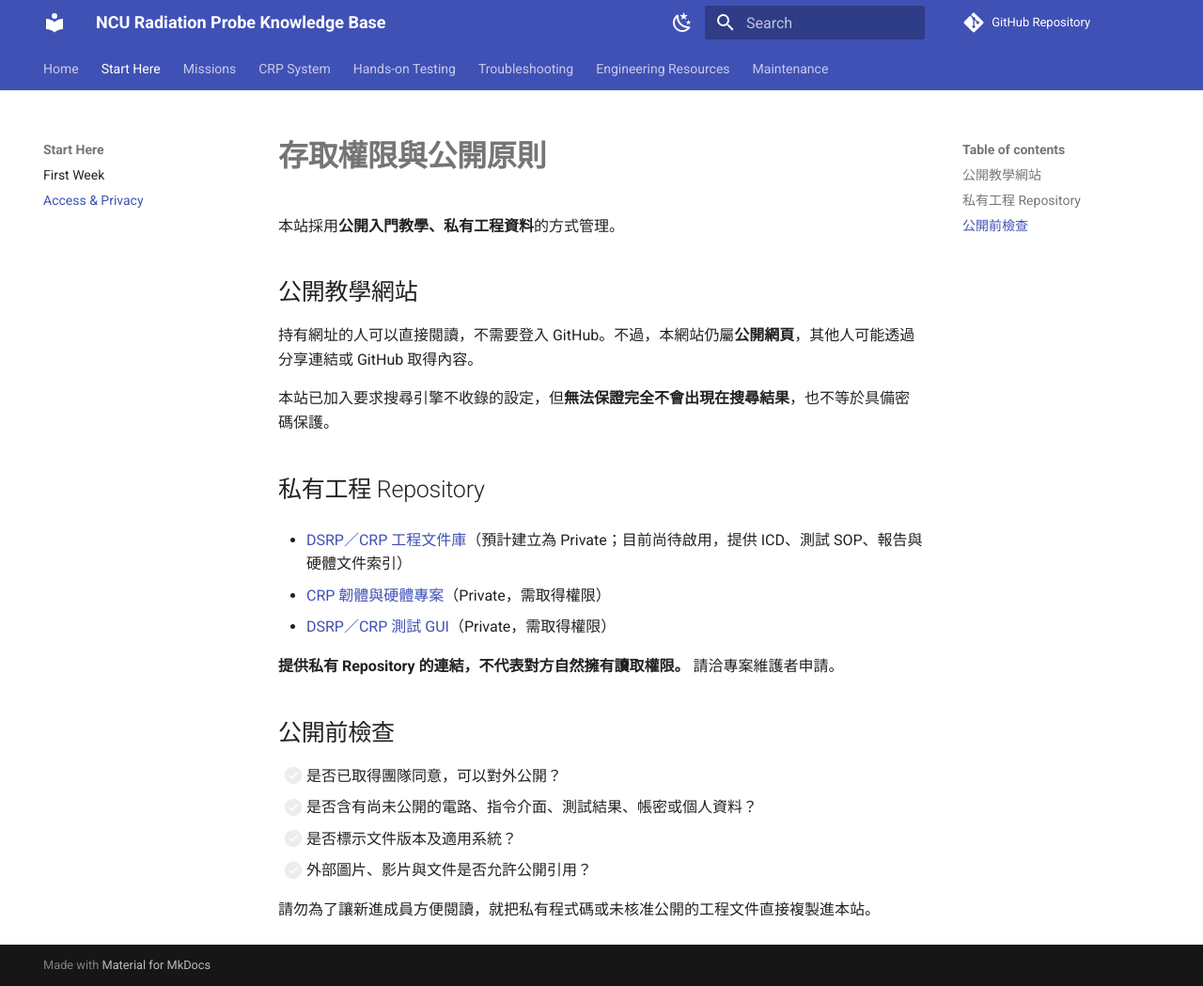
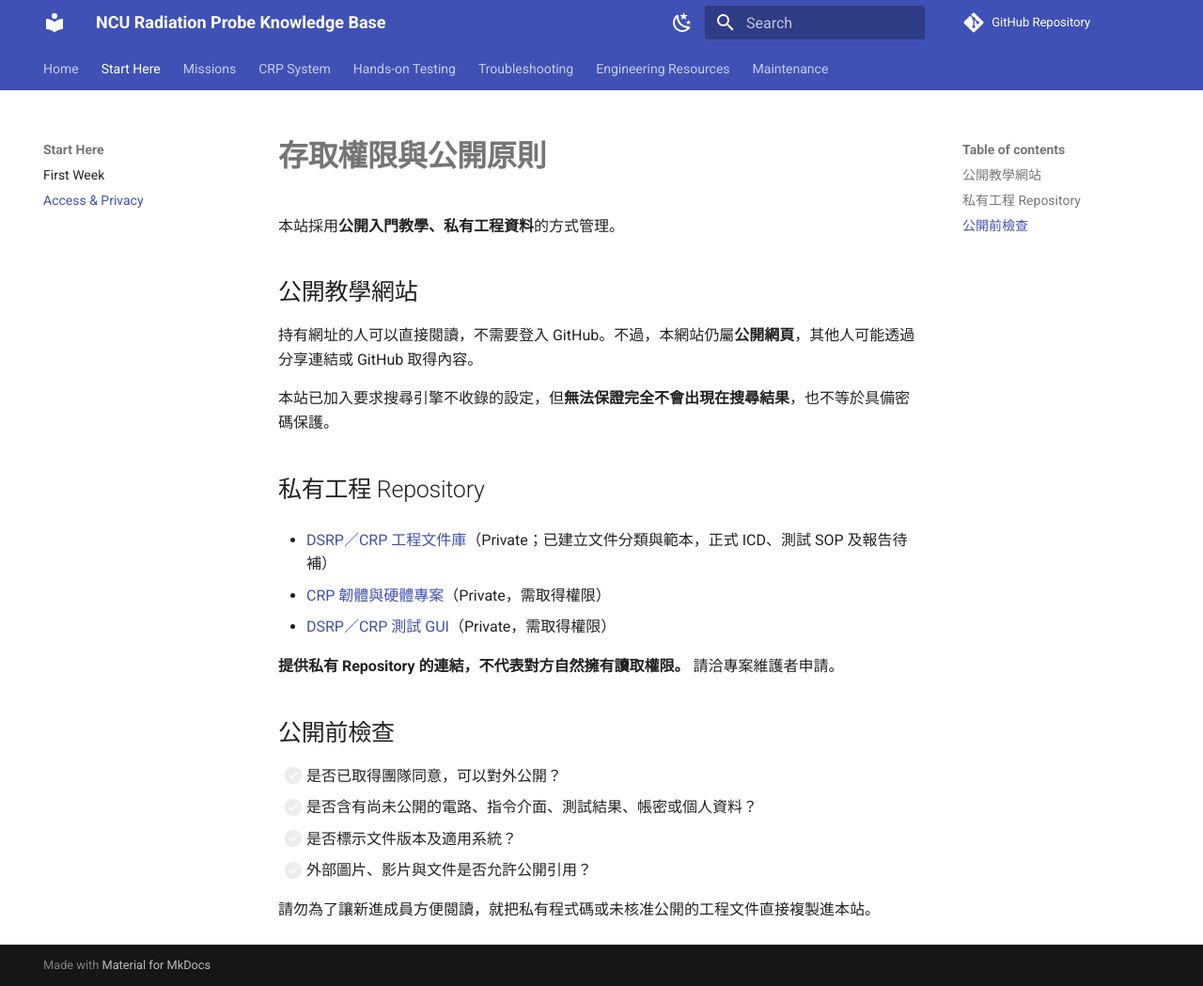
Before and after one commit to Mondayhs/radiation-probe-docs, an MkDocs documentation site: the page built from docs/start/access.md, in a window 1280 px wide and 1049 px high. Shown: the whole window at 94% size. Built offline with MkDocs 1.6.1 and Material for MkDocs 9.7.7, drawn with Linux system fonts in a browser that asks for light colours; comment, search, counter and statistics services are not loaded.

Commit message:
Activate private engineering library references

```diff
--- a/docs/start/access.md
+++ b/docs/start/access.md
@@ -10,7 +10,7 @@
 
 ## 私有工程 Repository
 
-- [DSRP／CRP 工程文件庫](https://github.com/Mondayhs/radiation-probe-engineering)（預計建立為 Private；目前尚待啟用，提供 ICD、測試 SOP、報告與硬體文件索引）
+- [DSRP／CRP 工程文件庫](https://github.com/Mondayhs/radiation-probe-engineering)（Private；已建立文件分類與範本，正式 ICD、測試 SOP 及報告待補）
 
 - [CRP 韌體與硬體專案](https://github.com/Mondayhs/compact-radiation-probe)（Private，需取得權限）
 - [DSRP／CRP 測試 GUI](https://github.com/Mondayhs/DSRP-CRP-GUI)（Private，需取得權限）
```
